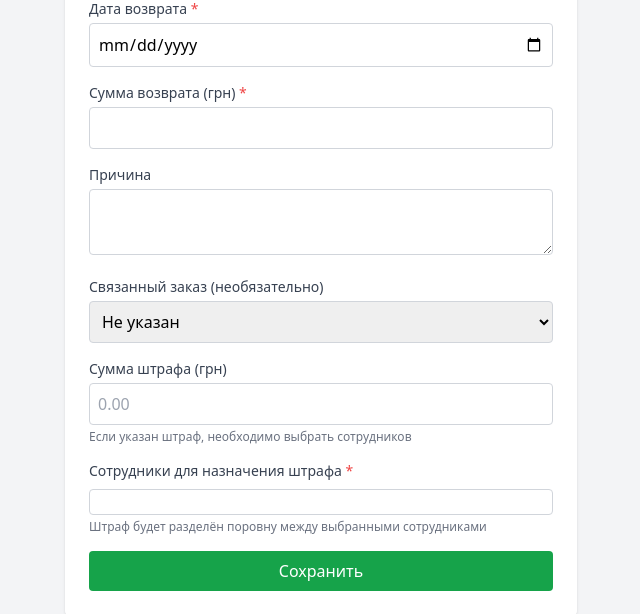
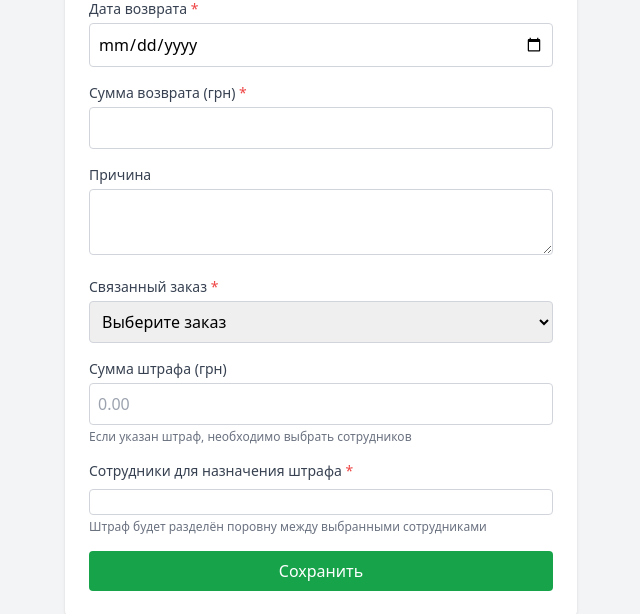
Before and after one commit to TrippyFrenemy/Dobrotno_App, a Python web app: template src/templates/tiktok/returns/edit.html in a window 1280 px wide. Shown: the part 161-775 px from the top of the page, without its empty margins (319-959 px from the left). Run offline with Jinja, Linux system fonts and the light colour scheme; the template is opened without the code that fills it, so the values that code supplies are empty; some libraries are stand-ins or nearby versions.

Commit message:
fix: make order_id required in returns edit endpoint
Previously order_id was required only in create endpoint but remained
optional in edit endpoint. This fix ensures consistency by making
order_id required in both create and edit forms, enforcing the
requirement that all returns must be linked to orders.

```diff
--- a/src/templates/tiktok/returns/edit.html
+++ b/src/templates/tiktok/returns/edit.html
@@ -23,9 +23,9 @@
     </div>
 
     <div>
-      <label class="block text-sm font-medium text-gray-700 mb-1">Связанный заказ (необязательно)</label>
-      <select name="order_id" id="orderSelect" class="w-full border border-gray-300 p-2 rounded focus:ring-2 focus:ring-blue-500">
-        <option value="">Не указан</option>
+      <label class="block text-sm font-medium text-gray-700 mb-1">Связанный заказ <span class="text-red-500">*</span></label>
+      <select name="order_id" id="orderSelect" required class="w-full border border-gray-300 p-2 rounded focus:ring-2 focus:ring-blue-500">
+        <option value="">Выберите заказ</option>
         {% for order in orders %}
         <option value="{{ order.id }}" data-order-date="{{ order.date }}" {% if ret.order_id == order.id %}selected{% endif %}>
           Заказ #{{ order.id }} - {{ order.date }} - {{ order.phone_number }} - {{ order.amount }} грн ({{ order.created_by_user.name }})
@@ -74,13 +74,13 @@ document.addEventListener("DOMContentLoaded", () => {
   const orderSelect = document.getElementById("orderSelect");
 
   // Сохраняем все опции заказов
-  const allOrderOptions = Array.from(orderSelect.options).slice(1); // Убираем первую опцию "Не указан"
+  const allOrderOptions = Array.from(orderSelect.options).slice(1); // Убираем первую опцию "Выберите заказ"
 
   // Фильтрация заказов по выбранной дате
   returnDateInput.addEventListener("change", () => {
     const selectedDate = returnDateInput.value;
 
-    // Удаляем все опции кроме первой ("Не указан")
+    // Удаляем все опции кроме первой ("Выберите заказ")
     while (orderSelect.options.length > 1) {
       orderSelect.remove(1);
     }
--- a/src/tiktok/returns/router.py
+++ b/src/tiktok/returns/router.py
@@ -248,7 +248,7 @@ async def update_return(
     date_: date = Form(...),
     amount: Decimal = Form(...),
     reason: str = Form(""),
-    order_id: int = Form(None),
+    order_id: int = Form(...),  # ОБЯЗАТЕЛЬНО: возврат должен быть привязан к заказу
     penalty_amount: Decimal = Form(Decimal("0.0")),
     selected_employees: List[int] = Form([]),
     csrf_token: str = Form(...),
@@ -283,7 +283,7 @@ async def update_return(
     ret.date = date_
     ret.amount = amount
     ret.reason = reason
-    ret.order_id = order_id if order_id else None
+    ret.order_id = order_id  # Теперь всегда указан
     ret.penalty_amount = penalty_amount
     ret.penalty_distribution = penalty_distribution
     await session.commit()
```
